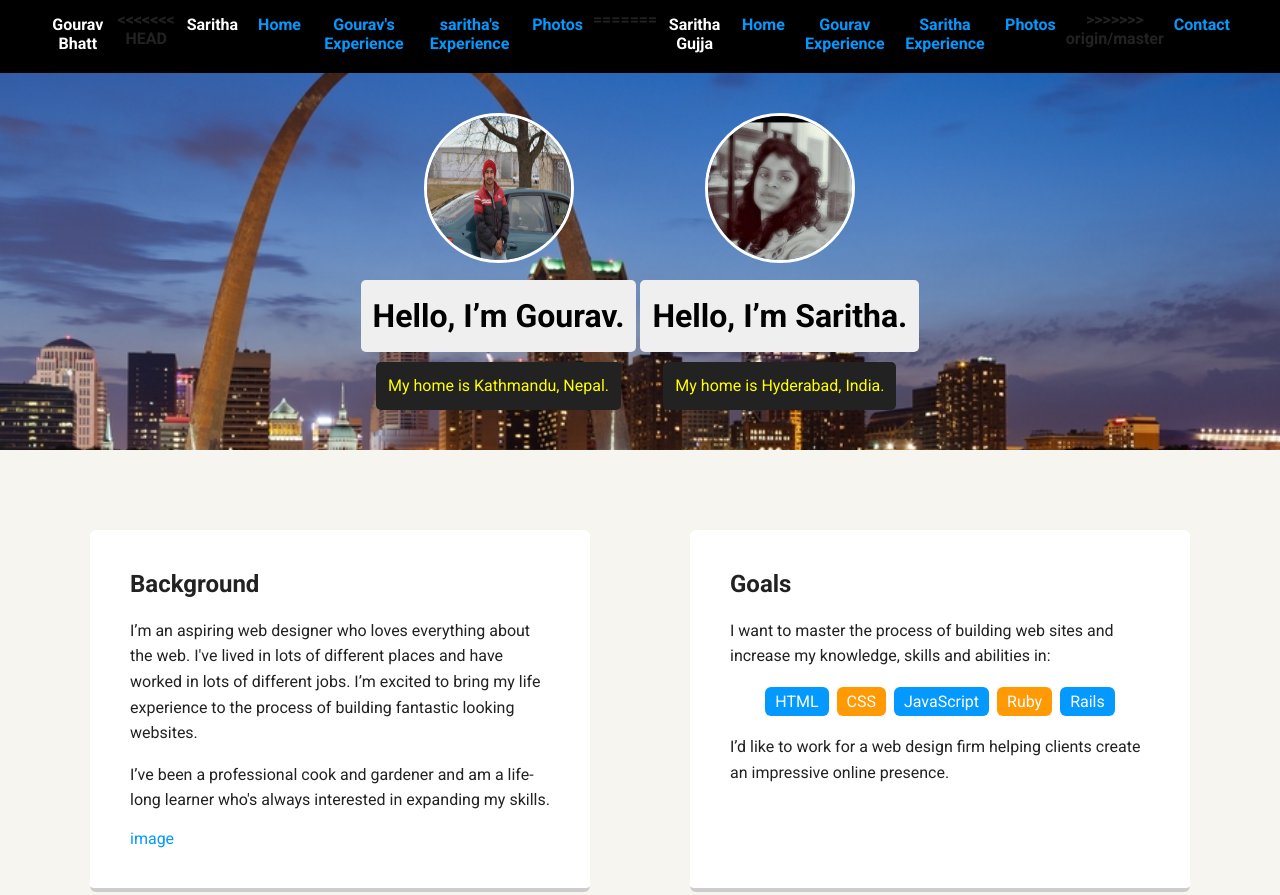
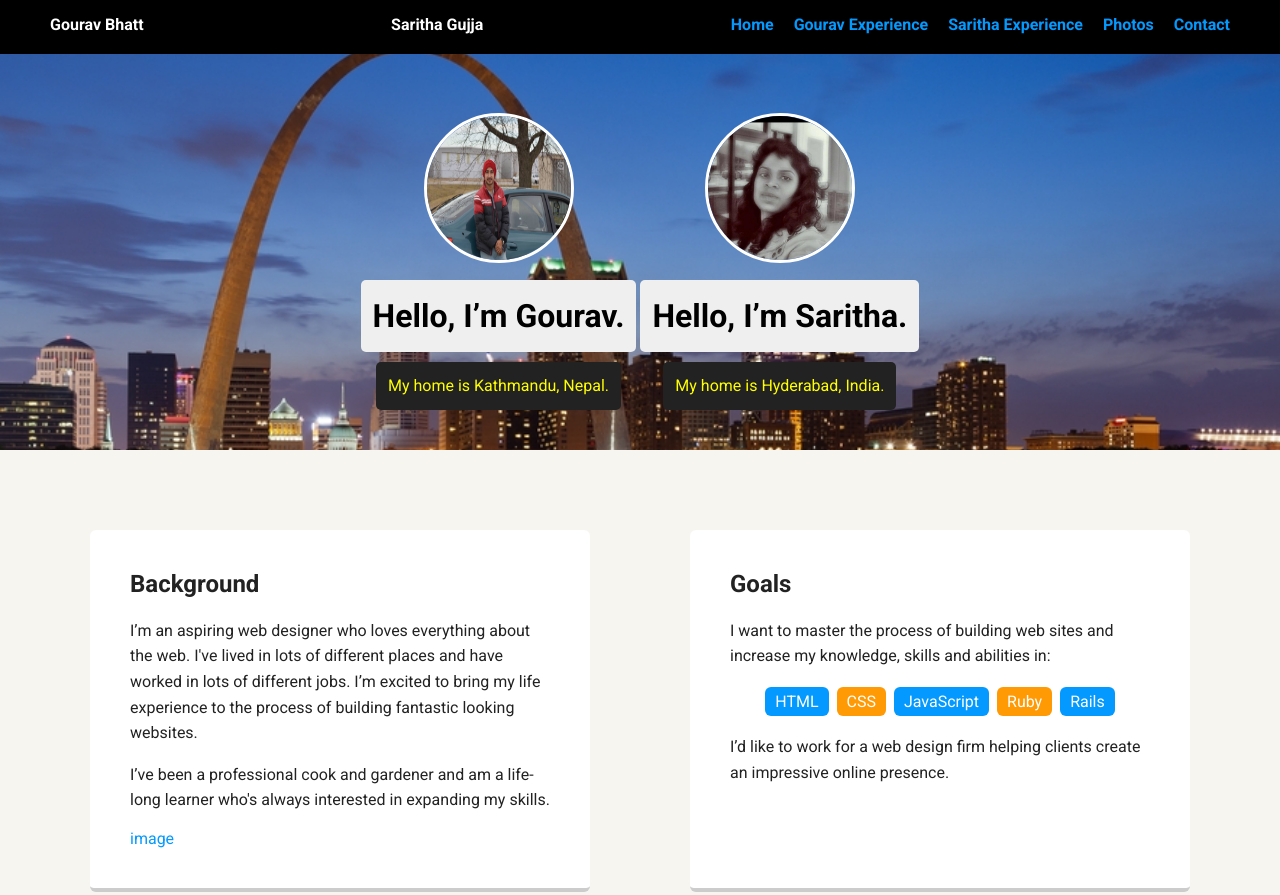
Before and after one commit to gauravbhatt17/gourav.github.io, a plain HTML site: page index.html in a window 1280 px wide. Shown: the top 895 px of the page. Drawn offline with Linux system fonts and the light colour scheme; a web font is replaced by a local one.

Commit message:
corrected mistakes

```diff
--- a/index.html
+++ b/index.html
@@ -11,20 +11,11 @@
     <div class="main-nav">
         <ul class="nav">
           <li class="name">Gourav Bhatt</li>
-<<<<<<< HEAD
-
-          <li class="name">Saritha</li>
-          <li><a href="#">Home</a></li>
-          <li><a href="resume.html">Gourav's Experience</a></li>
-			  <li><a href="resume1.html">saritha's Experience</a></li>
-		<li><a href="#">Photos</a></li>
-=======
 		  <li class="name">Saritha Gujja</li>
           <li><a href="#">Home</a></li>
           <li><a href="resume.html">Gourav Experience</a></li>
 		  <li><a href="resume1.html">Saritha Experience</a></li>
 		 <li><a href="#">Photos</a></li>
->>>>>>> origin/master
           <li><a href="#">Contact</a></li>
         </ul>
     </div>
```
Also changed, not shown: resume1.html (+0 -9 lines).
